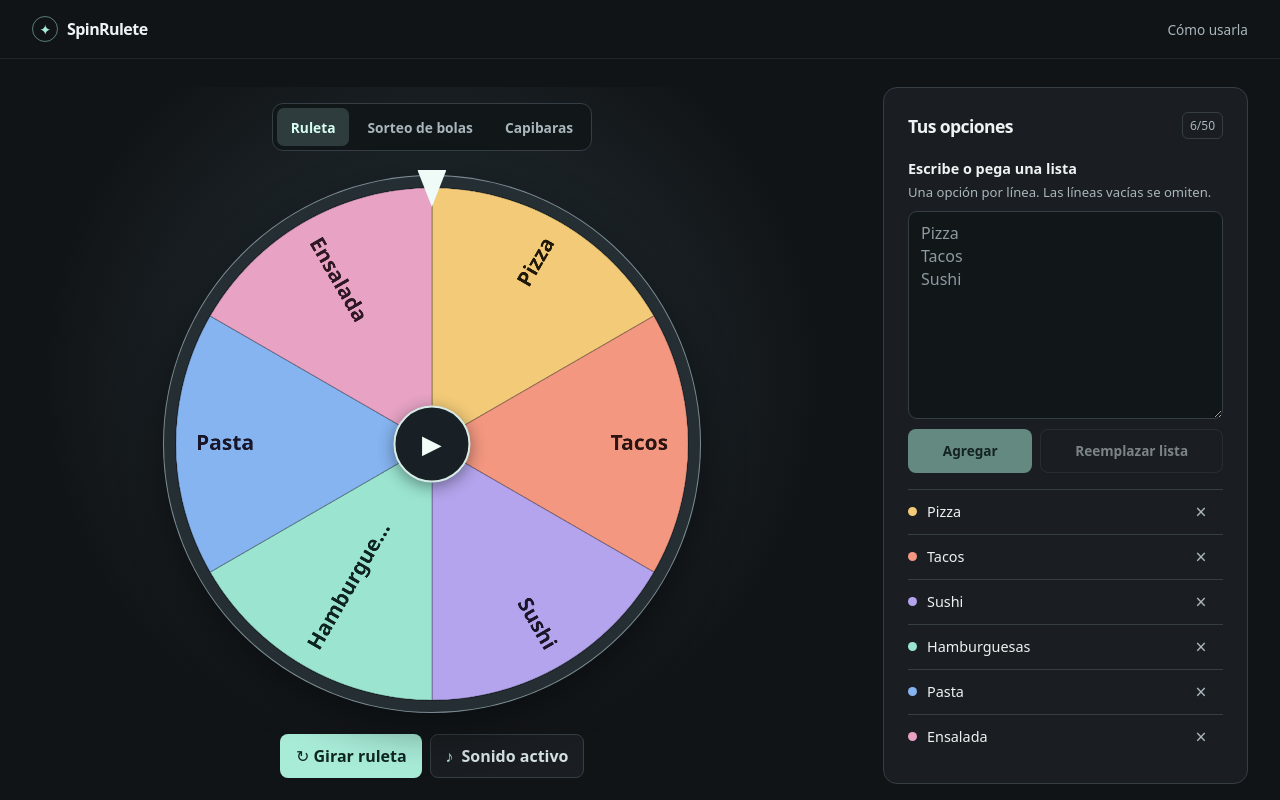
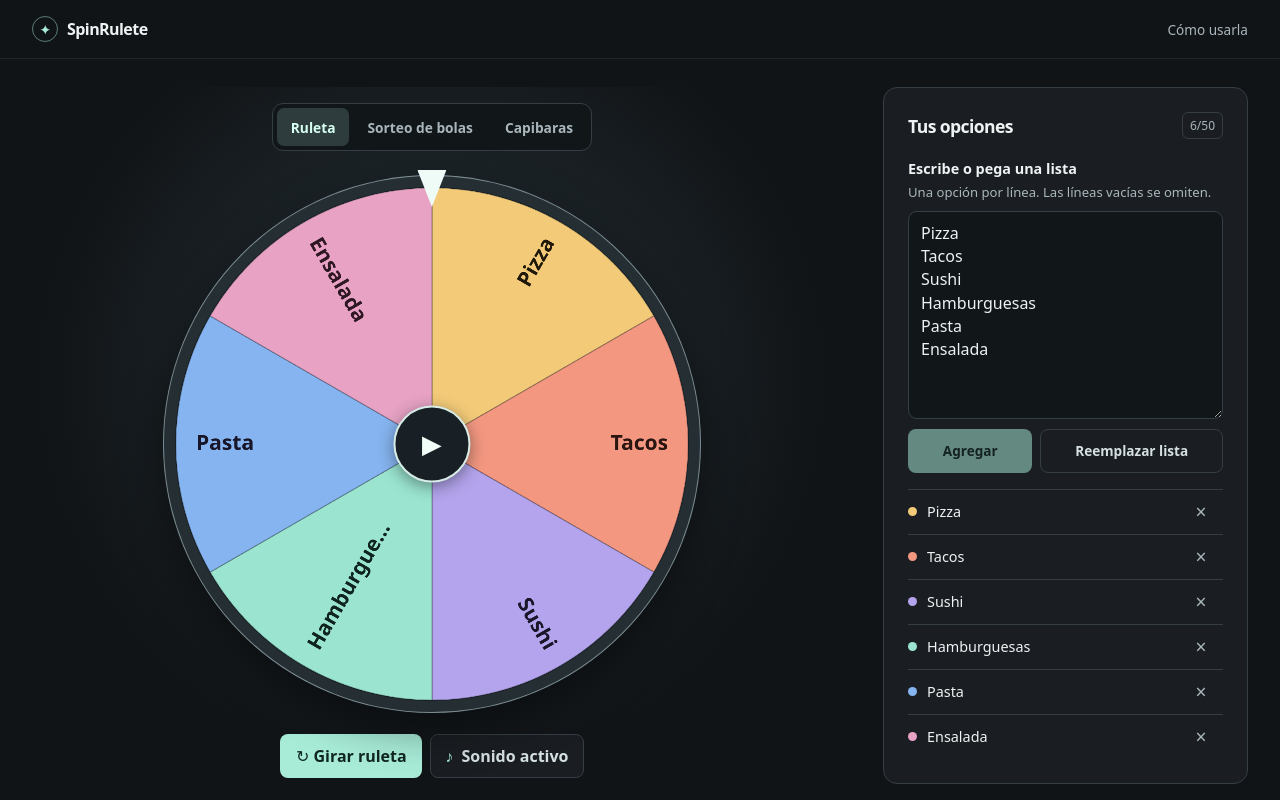
Before and after one commit to BrayanQuirino/spinrulete, a React (Vite) app: page / in a window 1280 px wide. Shown: the top 800 px of the page. Built offline with nearby package versions, Linux system fonts and the light colour scheme.

Commit message:
Show the active list in the options editor

```diff
--- a/src/roulette/options_editor.jsx
+++ b/src/roulette/options_editor.jsx
@@ -3,31 +3,37 @@ import { parse_option_lines } from './option_lines.js';
 import { max_label_length, max_options, palette } from './wheel_math.js';
 
 export function OptionsEditor({ options, is_spinning, on_import, on_remove, show_numbers }) {
-  const [draft, set_draft] = use_state('');
+  const [draft, set_draft] = use_state(null);
   const [feedback, set_feedback] = use_state('');
-  const pending = parse_option_lines(draft);
-  const long_line = pending.findIndex((label) => label.length > max_label_length);
+  const current_list = options.map(({ label }) => label).join('\n');
+  const editor_text = draft ?? current_list;
+  const pending = parse_option_lines(editor_text);
+  const includes_current_list = options.every(({ label }, index) => pending[index] === label);
+  const additions = includes_current_list ? pending.slice(options.length) : pending;
 
   function submit_options(event) {
     event.preventDefault();
     const replace = event.nativeEvent.submitter?.value === 'replace';
+    const labels = replace ? pending : additions;
     const capacity = replace ? max_options : max_options - options.length;
-    if (!pending.length || is_spinning) return;
+    if (!labels.length || is_spinning) return;
+
+    const long_line = labels.findIndex((label) => label.length > max_label_length);
 
     if (long_line >= 0) {
       set_feedback(`La opción ${long_line + 1} supera los ${max_label_length} caracteres.`);
       return;
     }
 
-    if (pending.length > capacity) {
+    if (labels.length > capacity) {
       set_feedback(capacity > 0
         ? `Caben ${capacity} opciones más con esta acción. Revisa la lista antes de continuar.`
         : 'La ruleta está llena. Quita opciones o usa «Reemplazar lista».');
       return;
     }
 
-    on_import(pending, replace);
-    set_draft('');
+    if (!replace || !includes_current_list || additions.length) on_import(labels, replace);
+    set_draft(null);
     set_feedback(replace ? 'Lista reemplazada.' : 'Opciones agregadas.');
   }
 
@@ -42,7 +48,7 @@ export function OptionsEditor({ options, is_spinning, on_import, on_remove, show
         <p className="editor_note" id="list_hint">Una opción por línea. Las líneas vacías se omiten.</p>
         <textarea
           id="option_label"
-          value={draft}
+          value={editor_text}
           onChange={(event) => {
             set_draft(event.target.value);
             set_feedback('');
@@ -53,10 +59,10 @@ export function OptionsEditor({ options, is_spinning, on_import, on_remove, show
           readOnly={is_spinning}
         />
         <div className="list_actions">
-          <button className="add_button" type="submit" value="append" disabled={!pending.length || is_spinning}>
-            {pending.length ? `Agregar ${pending.length}` : 'Agregar'}
+          <button className="add_button" type="submit" value="append" disabled={!additions.length || is_spinning}>
+            {additions.length ? `Agregar ${additions.length}` : 'Agregar'}
           </button>
-          <button className="replace_button" type="submit" value="replace" disabled={!pending.length || !options.length || is_spinning}>
+          <button className="replace_button" type="submit" value="replace" disabled={!pending.length || is_spinning}>
             Reemplazar lista
           </button>
         </div>
```
